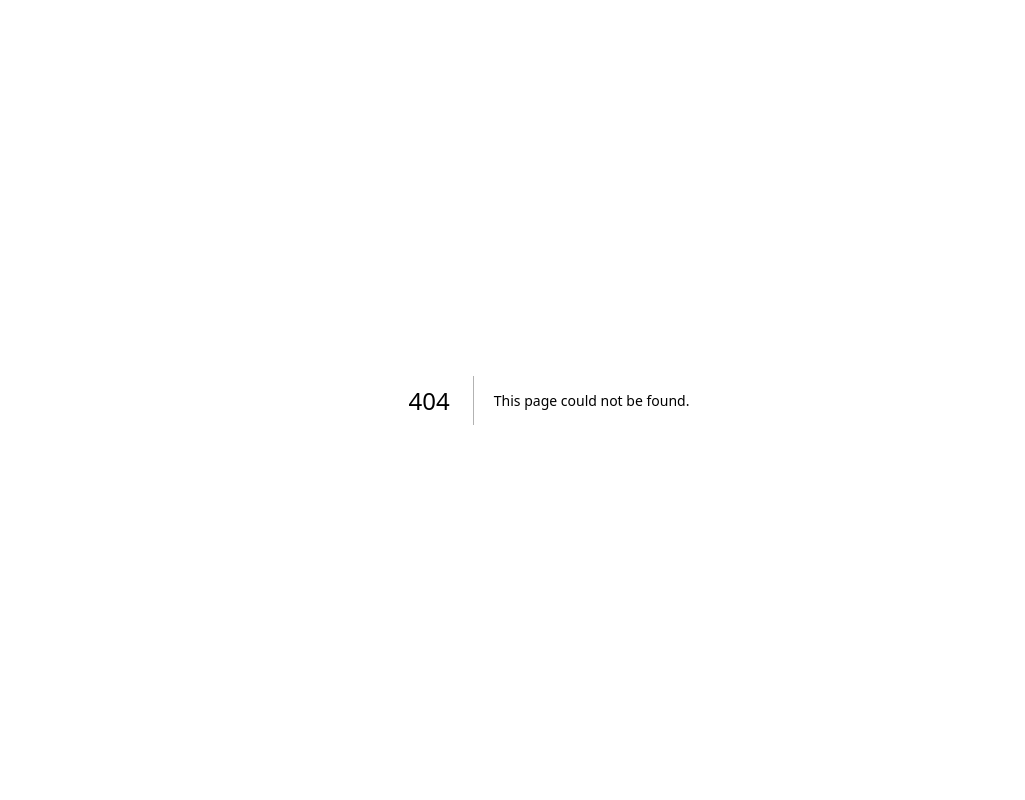
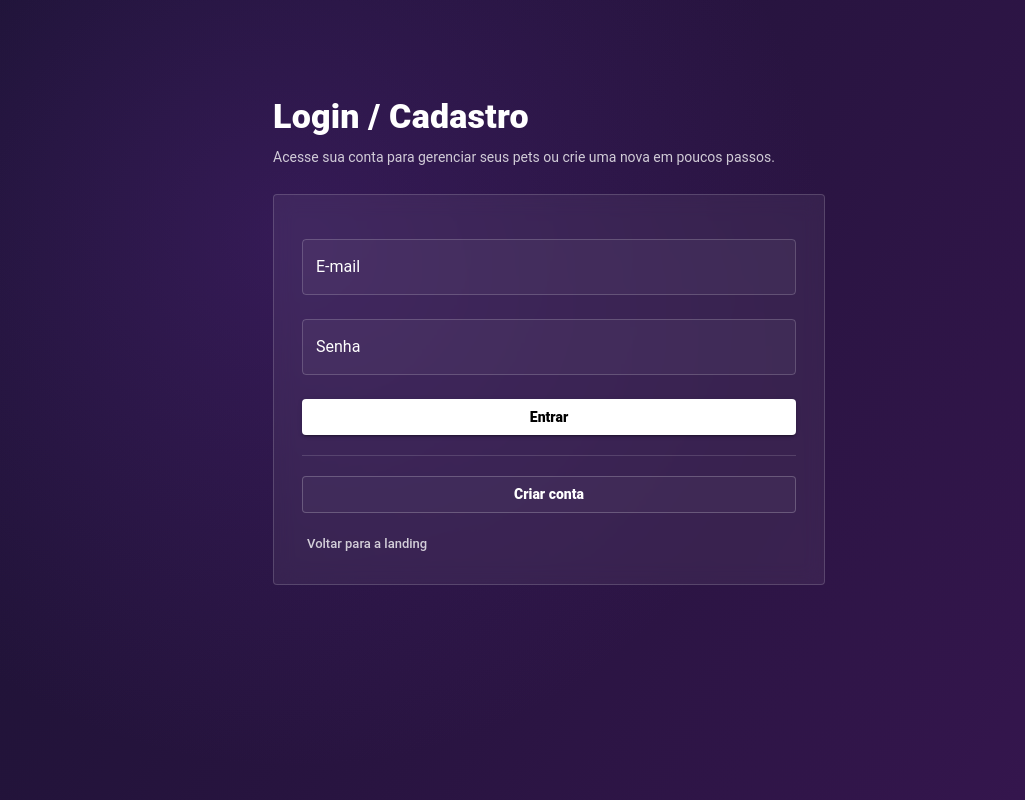
Before and after one commit to Gui-ODSC/PetGen, a Next.js app in the folder frontend/: page /login in a window 1280 px wide. Before the commit this address had no page. Shown: the whole page, without its empty margins (91-1116 px from the left). Built offline with nearby package versions, Linux system fonts and the light colour scheme.

Commit message:
chore: ajustada a estrtura de pastas para o next 14

```diff
--- a/frontend/app/layout.tsx
+++ b/frontend/app/layout.tsx
@@ -1,6 +1,6 @@
 import { Metadata } from "next/dist/lib/metadata/types/metadata-interface";
 import localFont from "next/font/local";
-import ThemeRegistry from "./ThemeRegistry";
+import ThemeRegistry from "../styles/ThemeRegistry";
 
 const geistSans = localFont({
 	src: "./fonts/GeistVF.woff",
--- /dev/null
+++ b/frontend/app/login/page.tsx
@@ -0,0 +1,125 @@
+"use client";
+
+import { Box, Button, Card, CardContent, Container, Divider, TextField, Typography } from "@mui/material";
+import { alpha } from "@mui/material/styles";
+
+export default function LoginPage() {
+    return (
+        <Box
+            sx={(theme) => ({
+                minHeight: "100vh",
+                pt: { xs: 10, sm: 12 },
+                pb: { xs: 6, sm: 8 },
+                color: theme.palette.common.white,
+                background:
+                    "radial-gradient(circle at 30% 30%, rgba(90, 40, 140, 0.35), transparent 50%), linear-gradient(120deg, #191230, #371650)",
+            })}
+        >
+            <Container maxWidth="sm">
+                <Typography variant="h4" color="secondary" sx={{ fontWeight: 800, letterSpacing: 0.2 }}>
+                    Login / Cadastro
+                </Typography>
+                <Typography
+                    variant="body2"
+                    sx={(theme) => ({ mt: 1, color: alpha(theme.palette.common.white, 0.78), lineHeight: 1.7 })}
+                >
+                    Acesse sua conta para gerenciar seus pets ou crie uma nova em poucos passos.
+                </Typography>
+
+                <Card
+                    variant="outlined"
+                    sx={(theme) => ({
+                        mt: 3,
+                        borderColor: alpha(theme.palette.common.white, 0.16),
+                        backgroundColor: alpha(theme.palette.common.white, 0.06),
+                        backdropFilter: "blur(10px)",
+                    })}
+                >
+                    <CardContent sx={{ p: { xs: 3, sm: 3.5 } }}>
+                        <TextField
+                            fullWidth
+                            label="E-mail"
+                            type="email"
+                            margin="normal"
+                            InputLabelProps={{ sx: { color: "secondary.main" } }}
+                            sx={(theme) => ({
+                                "& .MuiOutlinedInput-root": {
+                                    color: theme.palette.common.white,
+                                    backgroundColor: alpha(theme.palette.common.white, 0.04),
+                                    "& fieldset": { borderColor: alpha(theme.palette.common.white, 0.18) },
+                                    "&:hover fieldset": { borderColor: alpha(theme.palette.common.white, 0.28) },
+                                    "&.Mui-focused fieldset": { borderColor: alpha(theme.palette.common.white, 0.32) },
+                                },
+                            })}
+                        />
+                        <TextField
+                            fullWidth
+                            label="Senha"
+                            type="password"
+                            margin="normal"
+                            InputLabelProps={{ sx: { color: "secondary.main" } }}
+                            sx={(theme) => ({
+                                "& .MuiOutlinedInput-root": {
+                                    color: theme.palette.common.white,
+                                    backgroundColor: alpha(theme.palette.common.white, 0.04),
+                                    "& fieldset": { borderColor: alpha(theme.palette.common.white, 0.18) },
+                                    "&:hover fieldset": { borderColor: alpha(theme.palette.common.white, 0.28) },
+                                    "&.Mui-focused fieldset": { borderColor: alpha(theme.palette.common.white, 0.32) },
+                                },
+                            })}
+                        />
+
+                        <Button
+                            fullWidth
+                            variant="contained"
+                            color="secondary"
+                            sx={(theme) => ({
+                                mt: 2,
+                                textTransform: "none",
+                                fontWeight: 900,
+                                color: theme.palette.common.black,
+                            })}
+                        >
+                            Entrar
+                        </Button>
+
+                        <Divider sx={(theme) => ({ my: 2.5, borderColor: alpha(theme.palette.common.white, 0.14) })} />
+
+                        <Button
+                            fullWidth
+                            variant="outlined"
+                            color="secondary"
+                            sx={(theme) => ({
+                                textTransform: "none",
+                                fontWeight: 800,
+                                borderColor: alpha(theme.palette.common.white, 0.22),
+                                backgroundColor: alpha(theme.palette.common.white, 0.03),
+                                "&:hover": {
+                                    borderColor: alpha(theme.palette.common.white, 0.32),
+                                    backgroundColor: alpha(theme.palette.common.white, 0.08),
+                                },
+                            })}
+                        >
+                            Criar conta
+                        </Button>
+
+                        <Button
+                            component="a"
+                            href="/"
+                            color="secondary"
+                            size="small"
+                            sx={(theme) => ({
+                                mt: 2,
+                                textTransform: "none",
+                                color: alpha(theme.palette.common.white, 0.78),
+                                "&:hover": { backgroundColor: alpha(theme.palette.common.white, 0.06) },
+                            })}
+                        >
+                            Voltar para a landing
+                        </Button>
+                    </CardContent>
+                </Card>
+            </Container>
+        </Box>
+    );
+}
```
Also changed, not shown: frontend/app/page.tsx (+21 -0 lines), frontend/styles/ThemeRegistry.tsx (renamed from frontend/app/ThemeRegistry.tsx), frontend/styles/theme.ts (renamed from frontend/app/theme.ts).
